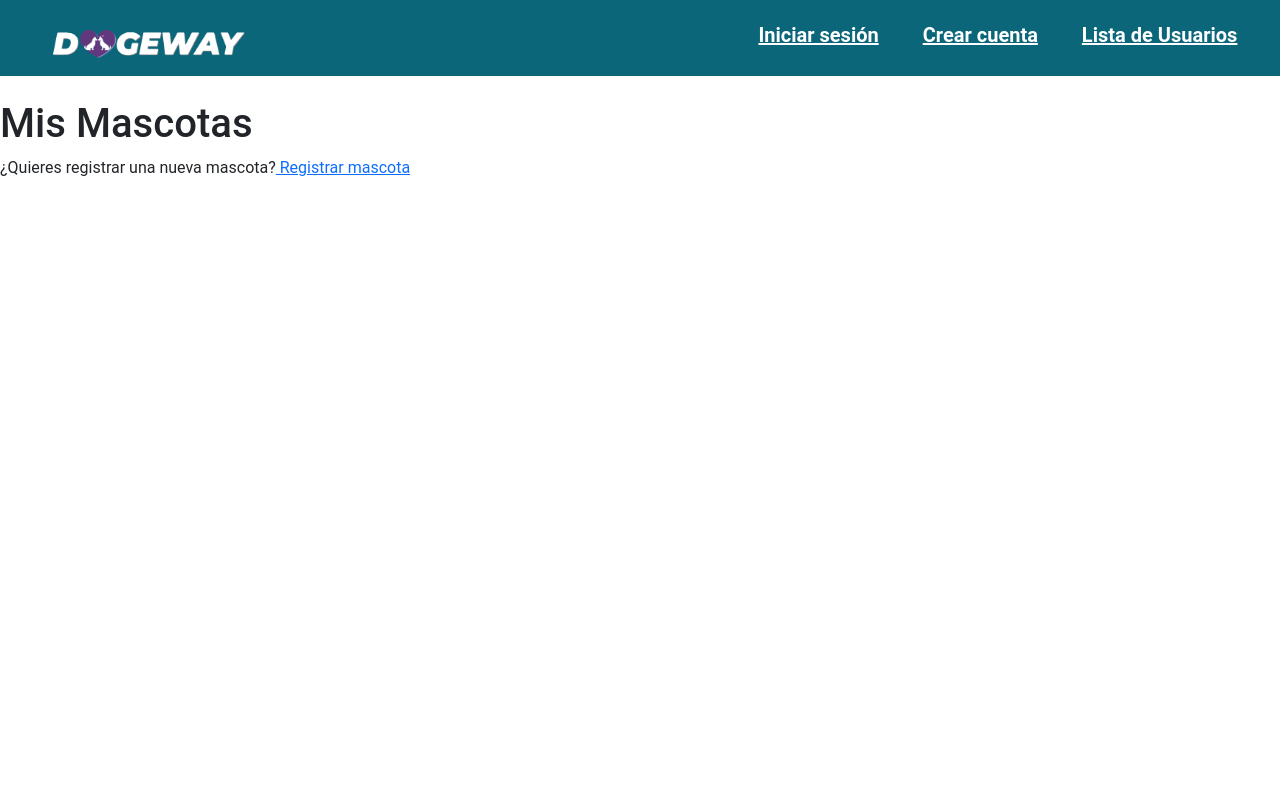
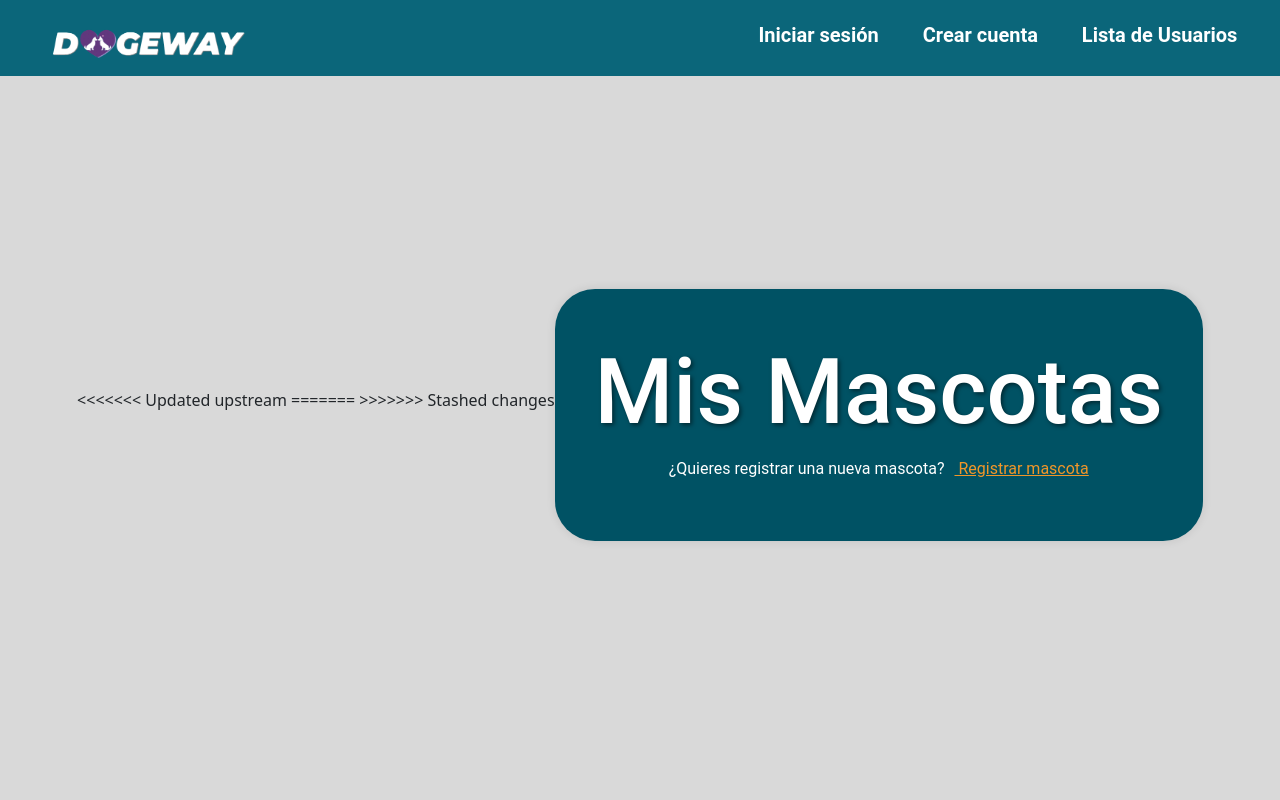
Before and after one commit to B4ZU27/Dogeaway_ingSoft, a Django app: page /mascotas/ in a window 1280 px wide. Run offline with Django 4.2, Linux system fonts and the light colour scheme; a user stored in the database is signed in; data comes from the database, SQL or seed files in the repository; both versions use the stored data as it was after the commit.

Commit message:
Auto stash before merge of "main" and "origin/main"

```diff
--- a/main_app/static/css/base.css
+++ b/main_app/static/css/base.css
@@ -1,6 +1,6 @@
 /*----------------------------------------------------  DISEÑO DEL HOME  ----------------------------------------------------*/
 
-*{
+* {
     margin: 0;
     padding: 0;
     box-sizing: border-box;
@@ -14,6 +14,7 @@
     text-align: center;
     padding: 10px;
 }
+
 /* REGISTROS */
 .form-container {
     text-align: center;
@@ -56,7 +57,7 @@ button[type="submit"] {
 
 /*------------------------------------------------------ HEADER ------------------------------------------------------*/
 
-header{
+header {
     background-color: #0B667A;
     position: fixed;
     top: 0;
@@ -66,7 +67,7 @@ header{
     z-index: 100;
 }
 
-header nav{
+header nav {
     display: flex;
     align-items: center;
     justify-content: space-between;
@@ -75,41 +76,55 @@ header nav{
     padding-left: 3%;
     padding-right: 1%;
 }
-header nav ul li{
+
+header nav ul li {
     display: inline-block;
     padding: 0px 20px;
 }
+
 header nav ul li:hover {
     transition: 0.5s;
     background-color: #BD7219;
     border-radius: 50px;
-  }
+}
 
 header nav ul li a {
     color: white;
     font-size: 20px;
+    text-decoration: none;
 }
 
-header nav .logo{
+header nav .logo {
     display: flex;
-    align-items:center;
+    align-items: center;
     position: relative;
     z-index: 1;
 }
 
-header nav .logo img{
+header nav .logo img {
     width: 200px;
+}
+
+/*PARA CUANDO YA ESTÁ EL LOGIN HECHO*/
+.select:hover{
+    background-color: #0B667A;
+}
+.select {
+    color: rgb(206, 206, 206);
+    padding: 0px 0px;
+    text-shadow: 8px 8px 16px rgba(0, 0, 0, 0.5);
+    /* Cambia el color del nombre de la mascota al pasar el mouse */
 }
 
 /*----------------------------------------------------  PRESENTACION  ----------------------------------------------------*/
 
-.container{
+.container {
     display: flex;
     flex-direction: column;
     padding-top: 17px;
 }
 
-.presentacion{
+.presentacion {
     width: 100%;
     height: 901px;
     margin-top: 55px;
@@ -130,13 +145,13 @@ header nav .logo img{
     height: 500px;
     margin-top: 200px;
     margin-left: 30px;
-    background-color:rgba(189, 114, 25, 0.40);
+    background-color: rgba(189, 114, 25, 0.40);
     backdrop-filter: blur(20px);
     border-radius: 10%;
     position: relative;
 }
 
-.cuadro > h1 {
+.cuadro>h1 {
     position: relative;
     text-shadow: 2px 2px 4px #000000;
     color: rgb(255, 255, 255);
@@ -147,7 +162,7 @@ header nav .logo img{
     margin-bottom: 80px;
 }
 
-.cuadro > p {
+.cuadro>p {
     position: relative;
     color: #ffffff;
     font-size: 30px;
@@ -159,14 +174,14 @@ header nav .logo img{
 /*------------------------------------------------------  OBJETIVO  ------------------------------------------------------*/
 
 
-.objetivo{
+.objetivo {
     width: 100%;
     height: 901px;
     margin-top: 0;
-    background-color:#005264;
+    background-color: #005264;
 }
 
-.objetivo > img {
+.objetivo>img {
     width: 902px;
     height: auto;
     position: absolute;
@@ -181,11 +196,11 @@ header nav .logo img{
     height: 100%;
     margin-top: 0;
     margin-left: 850px;
-    background-color:transparent;
+    background-color: transparent;
     position: relative;
 }
 
-.texto > h1 {
+.texto>h1 {
     position: relative;
     text-shadow: 2px 2px 4px #000000;
     color: rgb(255, 255, 255);
@@ -196,14 +211,14 @@ header nav .logo img{
     margin-left: -60%;
 }
 
-.texto > p{
+.texto>p {
     position: relative;
     color: #ffffff;
     font-size: 30px;
     font-weight: 100;
 }
 
-.texto > a{
+.texto>a {
     position: relative;
     color: #eef107;
     font-size: 30px;
@@ -237,10 +252,10 @@ header nav .logo img{
     background-color: rgba(0, 0, 0, 0.3);
 }
 
-.funciones > div {
+.funciones>div {
     width: 350px;
     height: 350px;
-    background-color: rgb(190, 115, 50,0.1);
+    background-color: rgb(190, 115, 50, 0.1);
     backdrop-filter: blur(10px);
     color: white;
     display: flex;
@@ -253,7 +268,7 @@ header nav .logo img{
     font-size: 16px;
 }
 
-.funciones > div > h1{
+.funciones>div>h1 {
     position: relative;
     color: rgb(255, 255, 255);
     text-shadow: 2px 2px 4px #000000;
@@ -265,7 +280,7 @@ header nav .logo img{
 
 }
 
-.funciones > div > p{
+.funciones>div>p {
     position: relative;
     color: #ffffff;
     font-size: 20px;
@@ -284,13 +299,15 @@ header nav .logo img{
     background-color: rgb(0, 0, 0);
 }
 
-.numeros, .correo {
+.numeros,
+.correo {
     background-color: transparent;
     padding: 20px;
     text-align: center;
 }
 
-.numeros h1, .correo h1 {
+.numeros h1,
+.correo h1 {
     color: #ffffff;
     background-color: transparent;
     margin-top: 50px;
@@ -298,7 +315,8 @@ header nav .logo img{
     font-size: 36px;
 }
 
-.numeros p, .correo p {
+.numeros p,
+.correo p {
     color: white;
     font-size: 18px;
 }
--- a/main_app/templates/Elegir_Mascota.html
+++ b/main_app/templates/Elegir_Mascota.html
@@ -1,11 +1,116 @@
-{% extends 'layouts/base.html' %} <!--NO MOSTRABA EL CONTENIDO CON EL BASE.HTML -->
+{% extends 'layouts/base.html' %}
+{% load static %}
 {% block estilos_adicionales %}
+<style>
+  * {
+    font-family: 'Roboto', sans-serif;
+  }
 
+  body {
+    background-color: #D9D9D9;
+    display: flex;
+    justify-content: center;
+    align-items: center;
+    height: 100vh;
+    margin: 0;
+  }
+
+  .content-container {
+    background-color: #005264;
+    padding: 40px;
+    border-radius: 40px;
+    width: auto;
+    height: auto;
+    margin: 20px auto;
+    box-shadow: 0px 0px 10px rgba(0, 0, 0, 0.1);
+    margin-top: 50px;
+    text-align: center;
+  }
+
+  h1 {
+    color: white;
+    margin: 10px 0;
+    font-size: 90px;
+    text-shadow: 2px 2px 4px rgba(0, 0, 0, 0.5);
+  }
+
+
+  ul {
+    color: white;
+    list-style: none;
+    margin-left: -30%;
+  }
+
+  .content-container p {
+    margin: 10px 0;
+    color: white;
+    margin-bottom: 20px;
+    /* Añade un margen inferior al párrafo */
+  }
+
+  .content-container p a {
+    margin-left: 10px;
+    /* Añade un margen a la izquierda del enlace */
+  }
+
+  a {
+    color: #f09629;
+  }
+
+  a:hover{
+    color: rgb(180, 42, 42);
+  }
+
+  .content-container img {
+    width: 5vw;
+    height: auto;
+  }
+
+  button {
+    background-color: #BD7219;
+    color: white;
+    padding: 10px 15px;
+    border: none;
+    border-radius: 4px;
+    cursor: pointer;
+    display: block;
+    margin: 0 auto;
+  }
+
+  button:hover {
+    transition: 0.5s;
+    background-color: #BD7219;
+    border-radius: 50px;
+  }
+
+  .content-container form {
+    display: flex;
+    flex-direction: column;
+  }
+
+  input[type="radio"] {
+    appearance: none;
+    -webkit-appearance: none;
+    -moz-appearance: none;
+    width: 20px;
+    height: 20px;
+    border-radius: 0;
+    background-color: transparent;
+    border: 2px solid #000;
+  }
+
+  input[type="radio"]:checked {
+    background-color: rgb(200, 255, 48);
+  }
+
+  input[type="radio"]:not(:checked) {
+    background-color: white;
+  }
+</style>
 {% endblock estilos_adicionales %}
 
-
 {% block content %}
-<div style="margin-top: 100px"></div>
+<div class="content-container">
   <h1>Mis Mascotas</h1>
 
   {% if mascotas %}
@@ -24,10 +129,10 @@
   </form>
   {% endif %}
 
-{% if mascotas.count < 6 %}
-  <p>¿Quieres registrar una nueva mascota?<a href="{% url 'registro_mascota' %}"> Registrar mascota</a></p>
+  {% if mascotas.count < 6 %} <p>¿Quieres registrar una nueva mascota?<a href="{% url 'registro_mascota' %}"> Registrar
+      mascota</a></p>
     {% else %}
     <p>Ya tienes el máximo de mascotas registradas.</p>
     {% endif %}
-
+</div>
 {% endblock content %}
--- a/main_app/templates/layouts/base.html
+++ b/main_app/templates/layouts/base.html
@@ -1,17 +1,25 @@
 {% load static %}
 <!DOCTYPE html>
 <html lang="en">
+
 <head>
     <meta charset="UTF-8">
     <meta name="viewport" content="width=device-width, initial-scale=1.0">
     {% load static %}
     <link rel="stylesheet" href="{% static 'css/base.css' %}">
+<<<<<<< Updated upstream
 
     <link href="https://cdn.jsdelivr.net/npm/bootstrap@5.3.2/dist/css/bootstrap.min.css" rel="stylesheet" integrity="sha384-T3c6CoIi6uLrA9TneNEoa7RxnatzjcDSCmG1MXxSR1GAsXEV/Dwwykc2MPK8M2HN" crossorigin="anonymous">
     <link rel="stylesheet" href="https://cdn.jsdelivr.net/npm/bootstrap-icons@1.11.2/font/bootstrap-icons.min.css">
+=======
+    <link href="https://cdn.jsdelivr.net/npm/bootstrap@5.3.2/dist/css/bootstrap.min.css" rel="stylesheet"
+        integrity="sha384-T3c6CoIi6uLrA9TneNEoa7RxnatzjcDSCmG1MXxSR1GAsXEV/Dwwykc2MPK8M2HN" crossorigin="anonymous">
+
+>>>>>>> Stashed changes
     {% block estilos_adicionales %}{% endblock %}
     <title>{{ title }}</title>
 </head>
+
 <body>
     <header>
         <nav>
@@ -24,7 +32,8 @@
                 {% if user.is_authenticated and user.verificado %}
                 <!--<li class="hola">¡Hola {{ user.username }}!</li>-->
                 {% if mascota_seleccionada %}
-                        <li>Mascota Seleccionada: <a href="{% url 'Match' %}">{{ mascota_seleccionada.nombre }}</a></li>
+                <li class="select">Mascota Seleccionada ⇨</li>
+                <li><a href="{% url 'Match' %}">👑{{ mascota_seleccionada.nombre }}</a></li>
                 <!-- Puedes mostrar más información aquí según sea necesario -->
                 {% endif %}
                 <li><a href="{% url 'logout' %}?next={% url 'home' %}" id="logout-link">Cerrar sesión</a></li>
@@ -39,6 +48,9 @@
     <div class="content">
         {% block content %}{% endblock %}
     </div>
-    <script src="https://cdn.jsdelivr.net/npm/bootstrap@5.3.2/dist/js/bootstrap.bundle.min.js" integrity="sha384-C6RzsynM9kWDrMNeT87bh95OGNyZPhcTNXj1NW7RuBCsyN/o0jlpcV8Qyq46cDfL" crossorigin="anonymous"></script>
+    <script src="https://cdn.jsdelivr.net/npm/bootstrap@5.3.2/dist/js/bootstrap.bundle.min.js"
+        integrity="sha384-C6RzsynM9kWDrMNeT87bh95OGNyZPhcTNXj1NW7RuBCsyN/o0jlpcV8Qyq46cDfL"
+        crossorigin="anonymous"></script>
 </body>
+
 </html>
```
Also changed, not shown: db.sqlite3, main_app/static/imagenes/mascotas/huella.png (added). Lines whose indentation alone changed are shown as unchanged.
